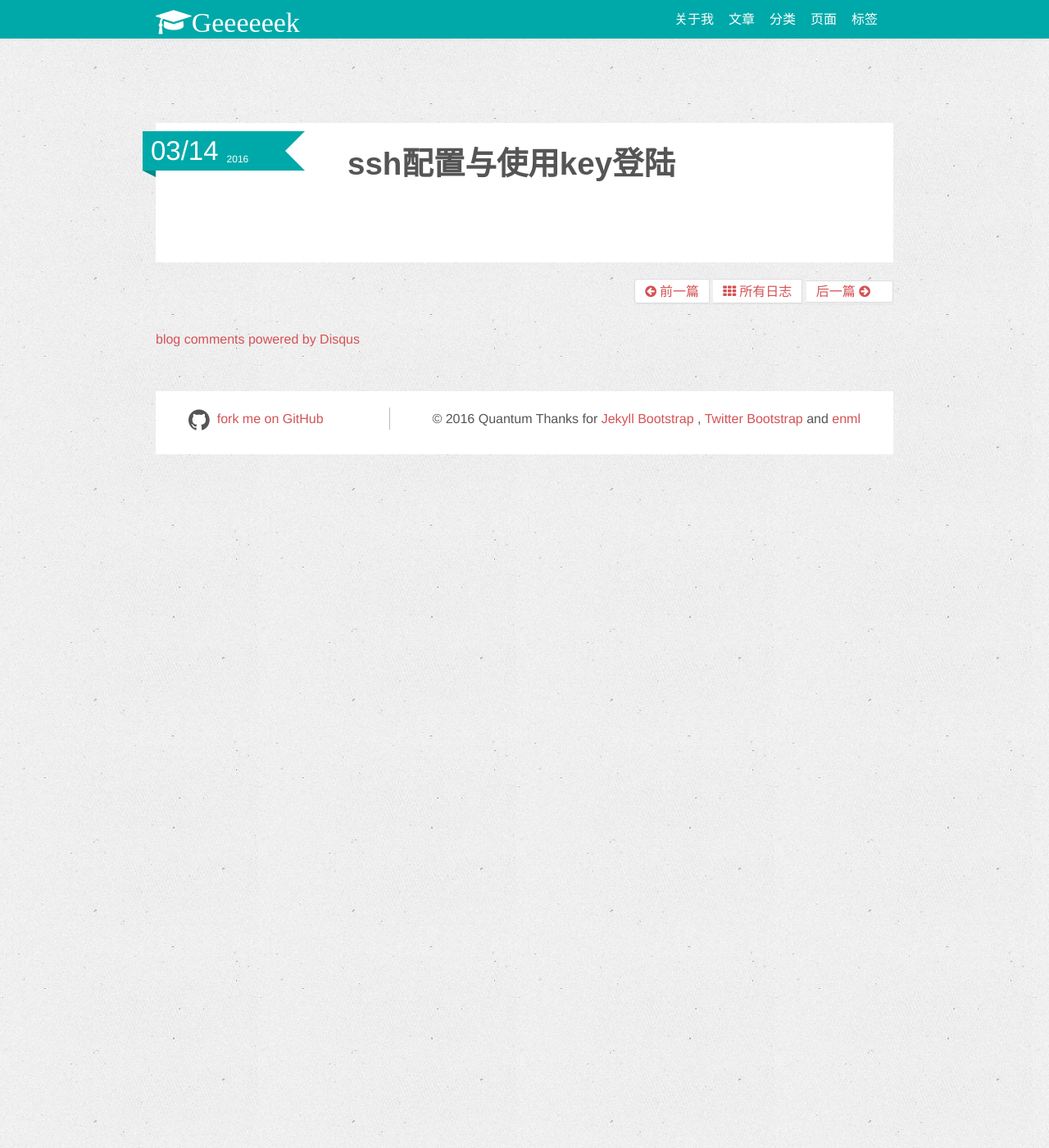
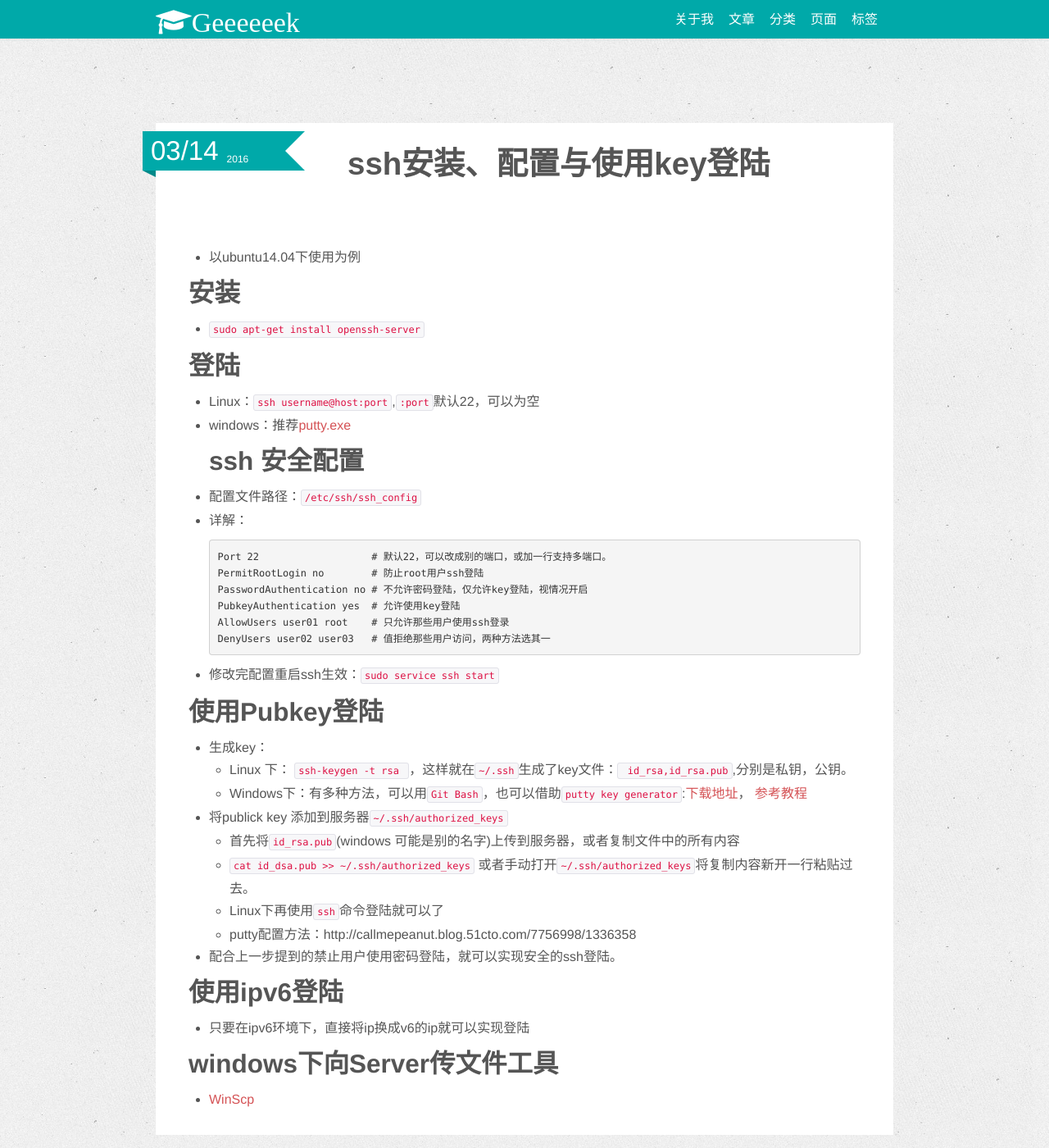
Before and after one commit to quantumlaser/quantumlaser.github.io, a Jekyll site: the page built from _posts/2016-03-14-ssh-key.md, in a window 1280 px wide and 1400 px high. Shown: the whole window at 82% size. Built offline with Jekyll 4.4.1, drawn with Linux system fonts in a browser that asks for light colours; nearby versions of some CDN libraries; comment, search, counter and statistics services are not loaded.

Commit message:
update ssh-key.md

````diff
--- a/_posts/2016-03-14-ssh-key.md
+++ b/_posts/2016-03-14-ssh-key.md
@@ -1,10 +1,49 @@
 ---
 layout: post
-title: ssh配置与使用key登陆
+title: ssh安装、配置与使用key登陆
 category : Linux
 tagline: "Supporting tagline"
 tags : [Linux]
 ---
 {% include JB/setup %}
-# ssh配置与使用key登陆
+# ssh安装、配置与使用key登陆
 ---
+- 以ubuntu14.04下使用为例
+
+## 安装
+- `sudo apt-get install openssh-server`
+
+## 登陆
+- Linux：`ssh username@host:port`,`:port`默认22，可以为空
+- windows：推荐[putty.exe](http://www.chiark.greenend.org.uk/~sgtatham/putty/download.html)
+## ssh 安全配置
+- 配置文件路径：`/etc/ssh/ssh_config`
+- 详解：
+
+  ```
+  Port 22                   # 默认22，可以改成别的端口，或加一行支持多端口。
+  PermitRootLogin no        # 防止root用户ssh登陆
+  PasswordAuthentication no # 不允许密码登陆，仅允许key登陆，视情况开启
+  PubkeyAuthentication yes  # 允许使用key登陆
+  AllowUsers user01 root    # 只允许那些用户使用ssh登录
+  DenyUsers user02 user03   # 值拒绝那些用户访问，两种方法选其一
+  ```
+
+- 修改完配置重启ssh生效：`sudo service ssh start`
+
+## 使用Pubkey登陆
+- 生成key：
+  + Linux 下： `ssh-keygen -t rsa `，这样就在`~/.ssh`生成了key文件：` id_rsa,id_rsa.pub`,分别是私钥，公钥。
+  + Windows下：有多种方法，可以用`Git Bash`，也可以借助`putty key generator`:[下载地址](http://www.chiark.greenend.org.uk/~sgtatham/putty/download.html)， [参考教程](http://jingyan.baidu.com/article/aa6a2c14da22660d4d19c46a.html)
+- 将publick key 添加到服务器`~/.ssh/authorized_keys`
+  + 首先将`id_rsa.pub`(windows 可能是别的名字)上传到服务器，或者复制文件中的所有内容
+  + `cat id_dsa.pub >> ~/.ssh/authorized_keys` 或者手动打开`~/.ssh/authorized_keys`将复制内容新开一行粘贴过去。
+  + Linux下再使用`ssh`命令登陆就可以了
+  + putty配置方法：http://callmepeanut.blog.51cto.com/7756998/1336358
+- 配合上一步提到的禁止用户使用密码登陆，就可以实现安全的ssh登陆。
+
+## 使用ipv6登陆
+- 只要在ipv6环境下，直接将ip换成v6的ip就可以实现登陆
+
+## windows下向Server传文件工具
+- [WinScp](https://winscp.net/eng/download.php)
````
Also changed, not shown: _posts/2016-03-13-VPN-technology.md (+2 -2 lines), _posts/2016-03-13-apache2-virtual-host.md (+1 -1 lines).
